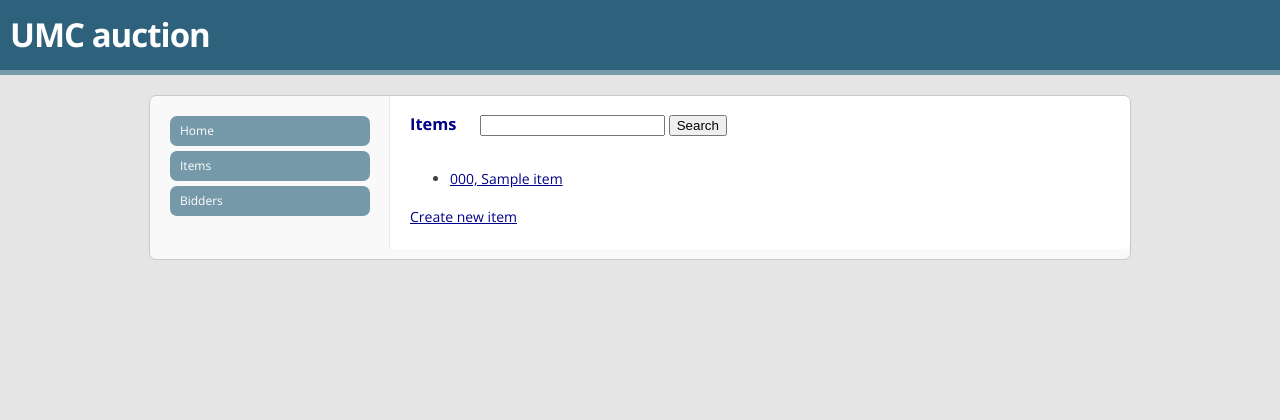
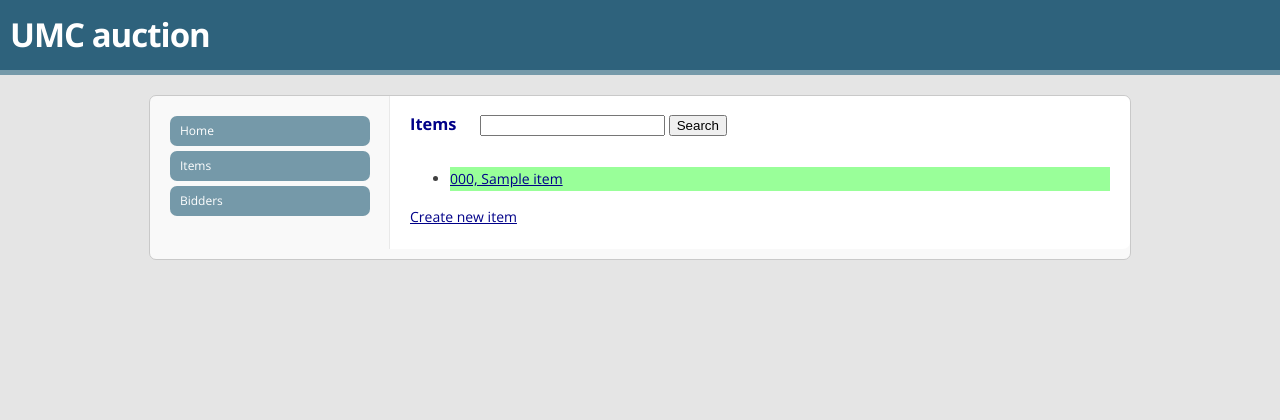
Before and after one commit to alex-hofsteede/umc_auction, a Django app: page /items in a window 1280 px wide. Shown: the top 420 px of the page. Run offline with Django 3.2, Linux system fonts and the light colour scheme; a user stored in the database is signed in; tables that the repository leaves empty hold one stand-in row (values such as "Sample post"); parts of the project's set-up code (start-up, migrations or seed data) failed here and were passed over.

Commit message:
added complete color to items

```diff
--- a/static/stylesheets/style.css
+++ b/static/stylesheets/style.css
@@ -207,3 +207,7 @@ form.edit input[type=submit] {
   border : none;
   color : transparent;
 }
+
+#items-list .complete {
+  background-color: #99FF99;
+}
--- a/templates/auction/items.html
+++ b/templates/auction/items.html
@@ -6,10 +6,10 @@
     <input type="text" name="query" value="{{query}}"/>
     <input type="submit" value="Search"/>
 </form>
-<ul>
+<ul id="items-list">
 {% for item in items %}
-    <li>
-    <a href="{{item.get_absolute_url}}">{{item.code}}, {{item.name}}</a>
+    <li {% if item.quantity_remaining == 0 %}class="complete" {% endif %}>
+    <a href="{{item.get_absolute_url}}" >{{item.code}}, {{item.name}}</a>
 
     </li>
 {% endfor %}
```
